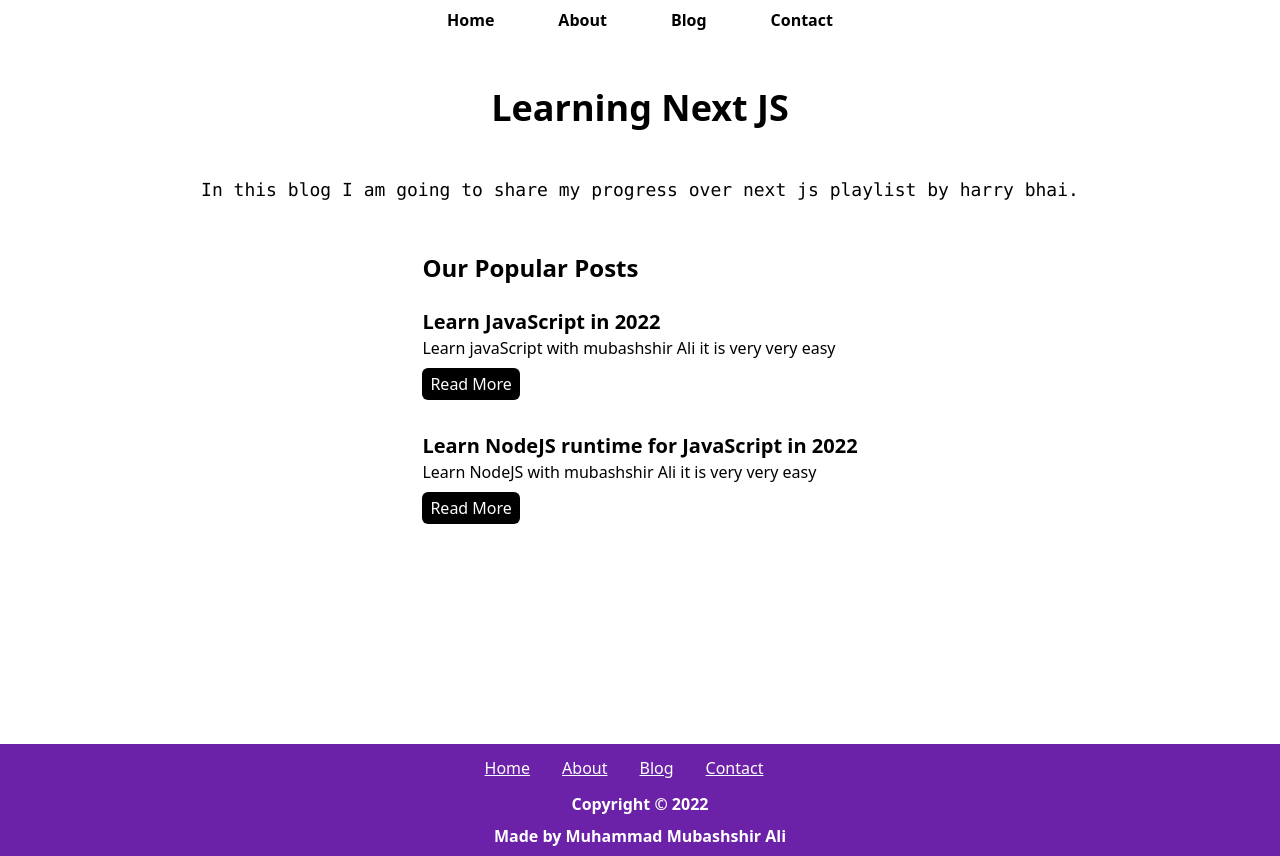
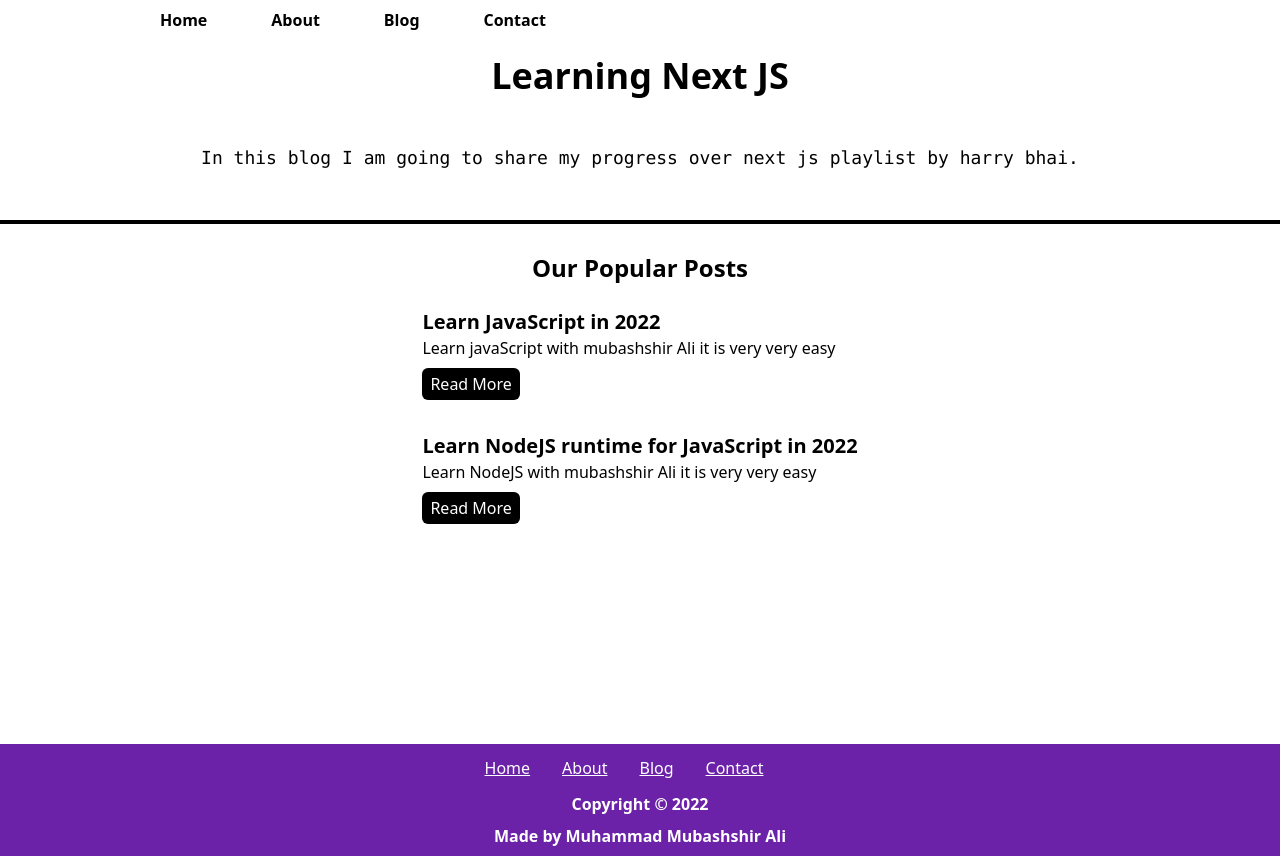
Before and after one commit to themubalion/Learning-Next-JS, a Next.js app: page / in a window 1280 px wide. Built offline with nearby package versions, Linux system fonts and the light colour scheme.

Commit message:
testing the api

```diff
--- a/components/Navbar.jsx
+++ b/components/Navbar.jsx
@@ -3,9 +3,9 @@ import Link from 'next/link'
 
 function Navbar() {
   return (
-    <div className='flex justify-center mb-4'>
+    <div className='flex justify-center mb-4 '>
         <nav className=' flex justify-center'>
-        <ul className='flex justify-start w-full font-bold text-center '>
+        <ul className='flex overflow-auto justify-start w-[80vw] font-bold text-center '>
           <Link href="../">
             <a>
             <li className='py-2 px-8 hover:bg-purple-800 hover:text-white' >
--- a/pages/_app.js
+++ b/pages/_app.js
@@ -9,7 +9,7 @@ function MyApp({ Component, pageProps }) {
     <div>
       <HeadComponent />
       <Navbar />
-      <div className='min-h-screen flex flex-col justify-between'>
+      <div className=' overflow-hidden min-h-screen flex flex-col justify-between'>
         <Component {...pageProps}/>
         <Footer />
       </div>
--- a/pages/blog.jsx
+++ b/pages/blog.jsx
@@ -8,7 +8,7 @@ function Blog() {
     console.log('use effect is working');
 
     // fetching api from blogs.js api
-    fetch('./api/blogs').then((a) => {
+    fetch('../api/blogs').then((a) => {
       return a.json();
       }).then((parsed)=>{
 
@@ -32,7 +32,7 @@ function Blog() {
             return (<Link href={'./blogpost/'+blogitem.slug}>
             <div className="blogItem cursor-pointer my-6" key={blogitem.slug}>
               <div>
-                <h3 className=''>{blogitem.title}</h3>
+                <h3 className=''>{blogitem.slug}</h3>
                 <div>{blogitem.previewContent}</div>
               </div>
               <button className='bg-black text-white my-2 py-1 px-2 rounded-md'>Read More</button>
--- a/pages/index.js
+++ b/pages/index.js
@@ -5,7 +5,7 @@ import { useState } from 'react'
 export default function Home() {
   const [Blog, setBlog] = useState([])
   useEffect(() => {
-    fetch('./api/blogs').then((a) => {
+    fetch('../api/blogs').then((a) => {
       return a.json();
     }).then((parsed) => {
       //Checking if it gets the thing
@@ -22,14 +22,16 @@ export default function Home() {
         <main className='max-w-[95vw]'>
 
           <div className='text-center'>
-            <h1 className='font-bold text-4xl mt-8 '>Learning Next JS </h1>
+            <h1 className='font-bold text-4xl '>Learning Next JS </h1>
             <div className='my-12 text-lg font-mono'>In this blog I am going to share my progress over next js playlist by harry bhai.</div>
           </div>
-          <div className='flex justify-center'>
-            <div className="blog">
+            <hr className='bg-black border-0 h-1 w-full absolute left-0' />
+          <div className='flex justify-center mt-8'>
+            <div className="blog flex flex-col items-center mt-8">
               <h2>Our Popular Posts</h2>
+              <div className=''>
                 {Blog.map((blogitem) => {
-                return (<Link href={'./blogpost/' + blogitem.slug}>
+                  return (<Link href={'../blogpost/' + blogitem.slug}>
                     <div className="blogItem cursor-pointer my-6" key={blogitem.slug}>
                       <div>
                         <h3 className=''>{blogitem.title}</h3>
@@ -41,6 +43,7 @@ export default function Home() {
                 }
                 )}
               </div>
+            </div>
 
           </div>
         </main>
--- a/styles/globals.css
+++ b/styles/globals.css
@@ -1,5 +1,9 @@
 @tailwind base;
 @tailwind components;
+*{
+    margin: 0;
+    padding:0;
+}
 @tailwind utilities;
 
 @layer base {
```
Also changed, not shown: 1 other file (tests, documents, lock files or other folders). Lines whose indentation alone changed are shown as unchanged.
